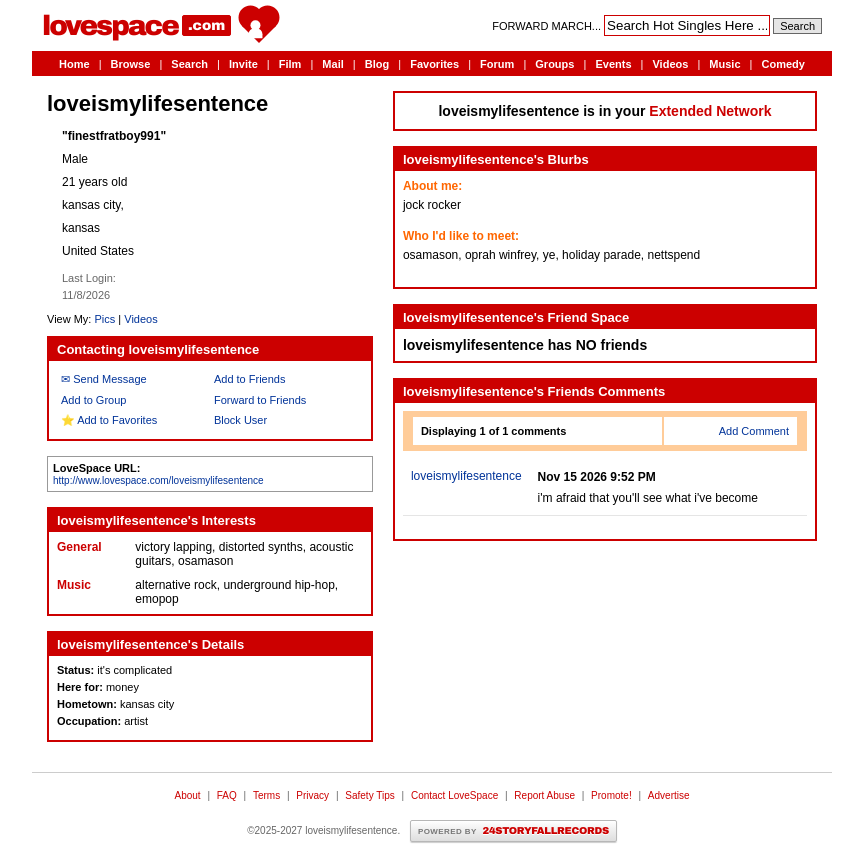
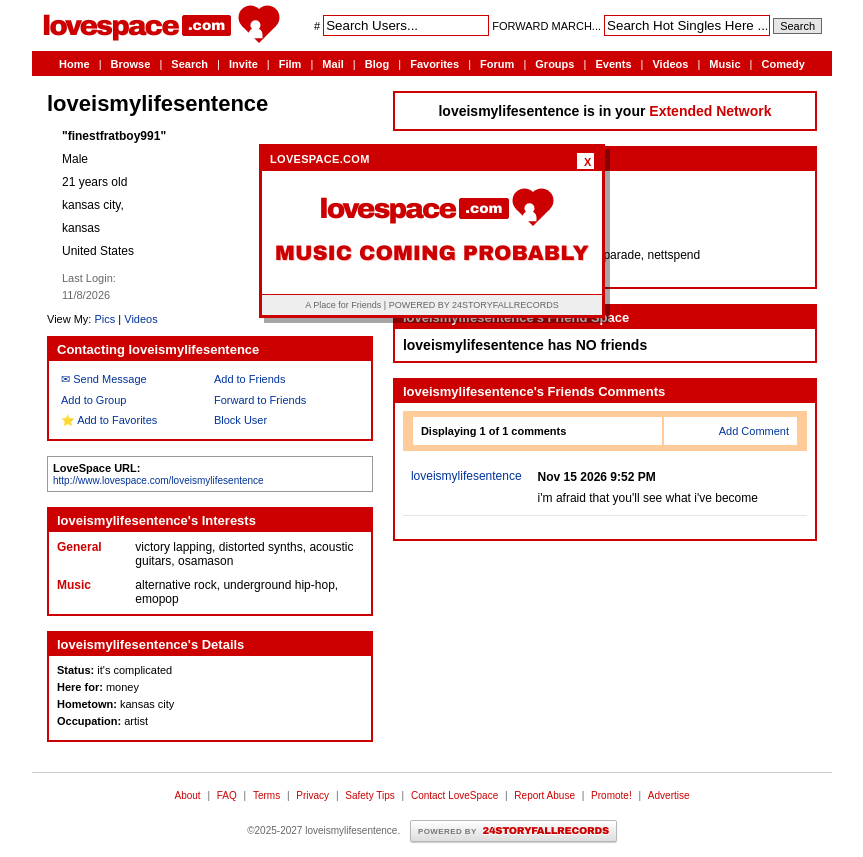
Before and after one commit to stinkyemoboy2-dev/cff, a plain HTML site: page index.html in a window 1280 px wide. Shown: the whole page, without its empty margins (208-1071 px from the left). Drawn offline with Linux system fonts and the light colour scheme.

Commit message:
Update index.html

```diff
--- a/index.html
+++ b/index.html
@@ -478,6 +478,8 @@ a:hover { color: #cc0000; text-decoration: underline; }
 <div class="heart-wrapper"><div class="heart-avatar-mask"></div></div>
 </td>
 <td class="search-cell">
+#
+<input type="text" value="Search Users...">
 FORWARD MARCH...
 <input type="text" value="Search Hot Singles Here ...">
 <input type="submit" value="Search">
@@ -647,9 +649,9 @@ i'm afraid that you'll see what i've become
 <script>
 const flashMessages = [
     "dis dick give u wings",
-    "thank u andy albert"
     "music coming probably",
-    "@24storyfallrecords"
+    "thank u andy albert",
+    "@24storyfall"
 ];
 
 let popupIndex = 0;
```
